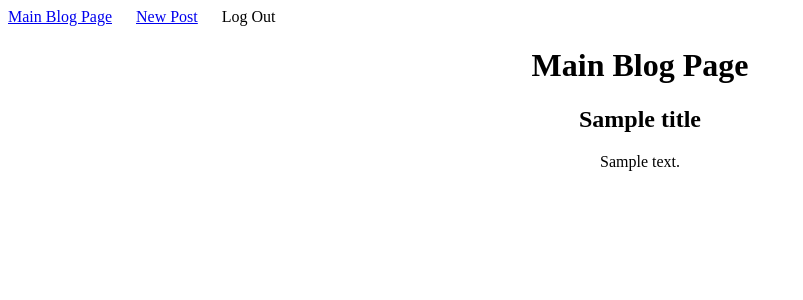
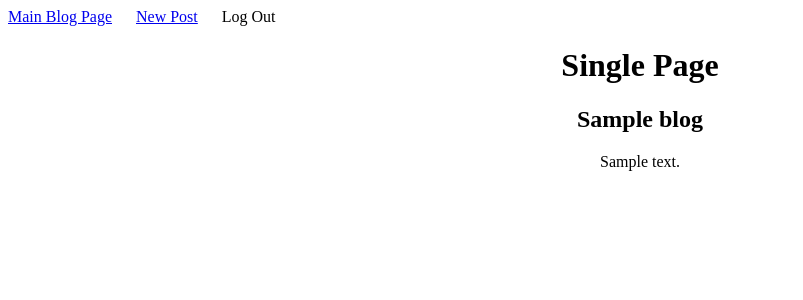
Before and after one commit to soggytacos/blogz, a Flask app: template templates/blogpost.html in a window 1280 px wide. Shown: the top 300 px of the page, without its empty margins (0-803 px from the left). Run offline with Flask 2, Linux system fonts and the light colour scheme; the template is opened without the code that fills it: most values are stand-ins (such as "Sample title", 1, 10 or a date in 2020); data that the repository does not hold is empty.

Commit message:
final version

```diff
--- a/main.py
+++ b/main.py
@@ -20,23 +20,18 @@ class Blog(db.Model):
 
 
 #Handlers------------------------------------------------------------
-@app.route('/', methods=['POST', 'GET'])
-def index():
-
-    blogposts = Blog.query.all()
-    return render_template('blog.html', blogposts=blogposts)
-
-@app.route('/blogpost', methods=['GET', 'POST'])
-#def read(self):
-    #blogpost = Blog.query.filter_by(id=self).first()
-    #req_title = self.request.args.get('title')
-    #req_content = self.request.args.get('body')
-    #return redirect('/blog?id={0}'.format(), title=req_title, body=req_content)
+@app.route('/blog', methods=['POST', 'GET'])
 def read():
     blog_id = request.args.get('id')
     if (blog_id):
-        single = Blog.query.get('blog_id')
-    return render_template('blogpost.html', single=single)
+        blog = Blog.query.get(blog_id)
+        return render_template('blogpost.html', blog=blog)
+
+
+@app.route('/', methods=['GET', 'POST'])
+def index():
+    blogposts = Blog.query.all()
+    return render_template('blog.html', blogposts=blogposts)
 
 
 @app.route('/newpost', methods=['POST', 'GET'])
@@ -55,7 +50,9 @@ def newpost():
             new_blog = Blog(new_title, new_content)
             db.session.add(new_blog)
             db.session.commit()
-            return render_template('blogpost.html', title=new_title, body=new_content)
+            link = './blog?id=' + str(new_blog.id)
+            return redirect(link)
+            #render_template('blogpost.html', title=new_title, body=new_content)
             #redirect('./blog?id={0}', id=new_blog.id, title=new_title, body=new_content)
         else:
             return render_template('newpost.html',
--- a/templates/blogpost.html
+++ b/templates/blogpost.html
@@ -2,11 +2,10 @@
 
 {% block content %}
 
-<h1 style="text-align:center">Main Blog Page</h1>
-    <h2 style="text-align:center">
-        {{ title }}
+<h1 style="text-align:center">Single Page</h1>
+    <h2 style="text-align:center">{{ blog.title }}
     </h2>
-    <p style="text-align:center">{{ body }}</p>
+    <p style="text-align:center">{{ blog.body }}</p>
 
 
 {% endblock %}
```
